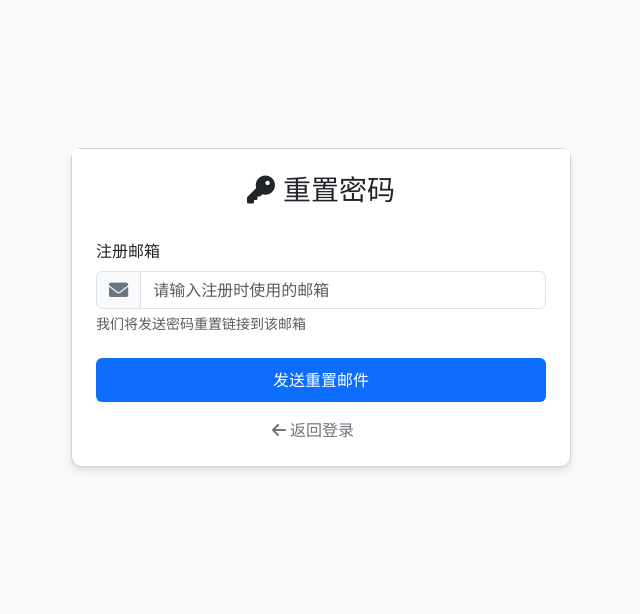
After one commit to xqdada/ds-chatlab, a Flask app: page /forgot_password in a window 1280 px wide. The commit adds this page. Shown: the top 614 px of the page, without its empty margins (319-959 px from the left). Run offline with Flask 3, Linux system fonts and the light colour scheme; some libraries are stand-ins or nearby versions.

Commit message:
添加密码忘记重置功能

```diff
--- a/app.py
+++ b/app.py
@@ -16,6 +16,9 @@ def create_app():
     bcrypt.init_app(app)
     migrate.init_app(app, db)
 
+    from src.extensions import mail
+    mail.init_app(app)
+
     # 注册蓝图
     from src.routers import auth
     app.register_blueprint(auth)
--- a/src/routers.py
+++ b/src/routers.py
@@ -7,10 +7,12 @@ from flask import request, jsonify, session, url_for, make_response, g
 from flask import Blueprint, current_app, render_template, redirect, render_template_string
 
 from src.dk_client import LocalLLMClient, LocalLLMConfig
-from src.extensions import db
+from src.extensions import db, mail
 from src.models import User
 from io import BytesIO
 from PIL import Image, ImageDraw, ImageFont, ImageFilter
+from flask_mail import Message
+from itsdangerous import URLSafeTimedSerializer, BadSignature, SignatureExpired
 
 # 配置结构化日志（优化日志格式）
 logging.basicConfig(
@@ -27,7 +29,22 @@ captcha_store = {}
 
 # 使用Redis或数据库存储
 # import redis
-# captcha_store = redis.Redis(host='localhost', port=6379, db=0)
+# from datetime import timedelta
+#
+# captcha_store = redis.Redis(
+#     host='localhost',
+#     port=6379,
+#     db=0,
+#     decode_responses=True
+# )
+#
+#
+# def store_captcha(session_id, captcha_text, expire=300):
+#     captcha_store.setex(session_id, timedelta(seconds=expire), captcha_text)
+#
+#
+# def get_captcha(session_id):
+#     return captcha_store.get(session_id)
 
 
 @auth.route('/')
@@ -205,6 +222,11 @@ def terms_of_service():
 ''')
 
 
+@auth.route('/forgot_password')
+def forgot_password():
+    return render_template('forgot_password.html')
+
+
 @auth.route('/register')
 def register():
     return render_template('register.html')
@@ -293,6 +315,138 @@ def get_captcha():
     return response
 
 
+def get_serializer():
+    """每次使用时动态获取"""
+    return URLSafeTimedSerializer(current_app.config['SECRET_KEY'])
+
+
+# 定义忘记密码的API路由
+@auth.route('/api/forgot-password', methods=['GET', 'POST'])
+def api_forgot_password():
+    """处理忘记密码的请求"""
+
+    # 获取请求中的JSON数据
+    data = request.get_json()
+    # 检查数据是否存在且包含email字段
+    if not data or 'email' not in data:
+        return jsonify({"success": False, "message": "缺少邮箱参数"}), 400
+
+    # 提取、整理email数据
+    email = data['email'].strip().lower()
+
+    # 1. 验证邮箱是否存在
+    user = User.query.filter_by(email=email)
+    if not user:
+        return jsonify({
+            "success": True,
+            "message": "如果该邮箱已注册，重置链接将发送到您的邮箱"
+        })
+
+    # 2. 生成加密Token（包含邮箱和过期时间）
+    try:
+        serializer = get_serializer()
+        token = serializer.dumps(
+            email,
+            salt=current_app.config['PASSWORD_RESET_SALT']
+        )
+    except Exception as e:
+        logger.error(f"Token生成失败: {str(e)}")
+        return jsonify({"success": False, "message": "系统错误"}), 500
+
+    # 3. 发送密码重置邮件
+    try:
+        reset_url = url_for(
+            'src.reset_password',
+            token=token,
+            _external=True
+        )
+        msg = Message(
+            subject="DeepSeek聊天室密码重置",
+            recipients=[email],
+            html=f'''
+            <h3>密码重置请求</h3>
+            <p>请点击以下链接重置您的密码（有效期1小时）：</p>
+            <p><a href="{reset_url}">{reset_url}</a></p>
+            <p>如果您未请求重置密码，请忽略此邮件。</p>
+            <hr>
+            <small>DeepSeek团队</small>
+            '''
+        )
+        mail.send(msg)
+    except Exception as e:
+        logger.error(f"邮件发送失败: {str(e)}")
+        return jsonify({"success": False, "message": "邮件发送失败"}), 500
+
+    # 返回成功响应
+    return jsonify({
+        "success": True,
+        "message": "重置链接已发送到您的邮箱"
+    })
+
+
+@auth.route('/api/reset-password/<token>', methods=['GET', 'POST'])
+def reset_password(token):
+    """处理密码重置请求"""
+
+    # 创建一个序列化器对象，用于解码和验证令牌
+    serializer = get_serializer()
+
+    try:
+        # 尝试从令牌中加载用户的电子邮件地址，同时检查令牌是否过期
+        email = serializer.loads(
+            token,
+            salt=current_app.config['PASSWORD_RESET_SALT'],
+            max_age=current_app.config['PASSWORD_RESET_EXPIRE']
+        )
+        # 查询数据库以获取用户对象
+        user = User.query.filter_by(email=email).first()
+        if not user:
+            raise ValueError("用户不存在")
+
+    except (SignatureExpired, BadSignature) as e:
+        # 如果令牌过期或无效，根据请求方法返回相应的响应
+        if request.method == 'GET':
+            # 对于GET请求，尝试从令牌中加载电子邮件地址（不检查过期时间）
+            email = serializer.loads(
+                token,
+                salt=current_app.config['PASSWORD_RESET_SALT']
+            )
+            # 返回密码重置令牌过期页面
+            return render_template('reset_password_expired.html', email=email, token=token)
+
+        # 对于POST请求，返回错误信息
+        return jsonify({"success": False, "message": str(e)}), 400
+
+    # 处理GET请求，返回密码重置页面
+    if request.method == 'GET':
+        return render_template('reset_password.html',
+                               email=email,
+                               token=token)
+
+    # 处理POST请求，获取新密码
+    data = request.get_json()
+    if not data or 'password' not in data:
+        # 如果未提供新密码，返回错误信息
+        return jsonify({"success": False, "message": "需要提供新密码"}), 400
+
+    try:
+        # 更新用户密码并提交到数据库
+        user.set_password(data['password'])
+        db.session.commit()
+        # 返回成功信息和登录页面的重定向URL
+        return jsonify({
+            "success": True,
+            "message": "密码已重置",
+            "redirect": url_for('src.login')
+        })
+    except Exception as e:
+        # 如果密码更新失败，回滚数据库更改并记录错误日志
+        db.session.rollback()
+        logger.error(f"密码重置失败: {str(e)}")
+        # 返回错误信息
+        return jsonify({"success": False, "message": "密码更新失败"}), 500
+
+
 def validate_registration(data):
     errors = {}
     if User.query.filter_by(username=data['username']).first():
@@ -306,7 +460,6 @@ def validate_registration(data):
     return errors
 
 
-# 视图函数
 @auth.route('/api/register', methods=['POST'])
 def api_register():
     data = request.get_json()
@@ -344,7 +497,6 @@ class APIConnectionError(Exception):
 
 def handle_api_errors(f):
     """装饰器用于统一处理API错误"""
-
     @wraps(f)
     def wrapper(*args, **kwargs):
         try:
--- /dev/null
+++ b/static/chat-app/css/forgot_password.css
@@ -0,0 +1,26 @@
+body {
+    background-color: #f8f9fa;
+}
+.password-card {
+    max-width: 500px;
+    border-radius: 10px;
+    box-shadow: 0 4px 6px rgba(0, 0, 0, 0.1);
+    margin: 100px auto;
+}
+.form-icon {
+    font-size: 1.2rem;
+    color: #6c757d;
+}
+.btn-reset {
+    background-color: #0d6efd;
+    border: none;
+    padding: 10px 0;
+    font-weight: 500;
+}
+.link-secondary {
+    color: #6c757d;
+    text-decoration: none;
+}
+.link-secondary:hover {
+    text-decoration: underline;
+}
--- a/static/chat-app/css/index.css
+++ b/static/chat-app/css/index.css
@@ -145,3 +145,9 @@
     margin-bottom: 5px;
     font-size: 0.9em;
 }
+
+#currentUser {
+    display: block;
+    text-align: center;
+    padding-top: 5px;
+}
--- /dev/null
+++ b/static/chat-app/js/forgot_password.js
@@ -0,0 +1,59 @@
+ document.querySelector('#forgotPasswordForm').addEventListener('submit', async function(e) {
+            e.preventDefault();
+
+            const email = document.querySelector('#email').value.trim();
+            const submitBtn = document.querySelector('#submitBtn');
+            const submitText = document.querySelector('#submitText');
+            const spinner = document.querySelector('#submitSpinner');
+            const alertBox = document.querySelector('#alertMessage');
+
+            // 验证邮箱格式
+            if (!/^[^\s@]+@[^\s@]+\.[^\s@]+$/.test(email)) {
+                showAlert('请输入有效的邮箱地址', 'danger');
+                return;
+            }
+
+            // 显示加载状态
+            submitBtn.disabled = true;
+            submitText.textContent = '发送中...';
+            spinner.classList.remove('d-none');
+            alertBox.classList.add('d-none');
+
+            try {
+                const response = await fetch('/api/forgot-password', {
+                    method: 'POST',
+                    headers: {
+                        'Content-Type': 'application/json',
+                    },
+                    body: JSON.stringify({ email: email })
+                });
+
+                const data = await response.json();
+
+                if (response.ok) {
+                    showAlert('密码重置邮件已发送，请检查您的邮箱', 'success');
+                    document.querySelector('#forgotPasswordForm').reset();
+                } else {
+                    throw new Error(data.message || '请求失败');
+                }
+            } catch (error) {
+                console.error('Error:', error);
+                showAlert(error.message || '发送失败，请稍后重试', 'danger');
+            } finally {
+                submitBtn.disabled = false;
+                submitText.textContent = '发送重置邮件';
+                spinner.classList.add('d-none');
+            }
+        });
+
+        function showAlert(message, type) {
+            const alertBox = document.querySelector('#alertMessage');
+            alertBox.textContent = message;
+            alertBox.className = `alert alert-${type}`;
+            alertBox.classList.remove('d-none');
+
+            // 5秒后自动隐藏
+            setTimeout(() => {
+                alertBox.classList.add('d-none');
+            }, 5000);
+        }
--- /dev/null
+++ b/templates/forgot_password.html
@@ -0,0 +1,59 @@
+<!DOCTYPE html>
+<html lang="zh-CN">
+<head>
+    <meta charset="UTF-8">
+    <meta name="viewport" content="width=device-width, initial-scale=1.0">
+    <title>忘记密码 - DeepSeek 聊天室</title>
+    <link href="https://cdn.bootcdn.net/ajax/libs/twitter-bootstrap/5.3.0/css/bootstrap.min.css" rel="stylesheet">
+    <link href="https://cdn.bootcdn.net/ajax/libs/font-awesome/6.0.0-beta3/css/all.min.css" rel="stylesheet">
+    <link href="/static/chat-app/css/forgot_password.css" rel="stylesheet">
+</head>
+<body>
+    <div class="container py-5">
+        <div class="row justify-content-center">
+            <div class="col-md-8 col-lg-6">
+                <div class="card password-card">
+                    <div class="card-header bg-white border-0 pt-4 pb-2">
+                        <h3 class="text-center mb-0">
+                            <i class="fas fa-key me-2"></i>重置密码
+                        </h3>
+                    </div>
+                    <div class="card-body px-4 py-4">
+                        <!-- 状态提示 -->
+                        <div id="alertMessage" class="alert d-none"></div>
+
+                        <form id="forgotPasswordForm">
+                            <div class="mb-4">
+                                <label for="email" class="form-label">注册邮箱</label>
+                                <div class="input-group">
+                                    <span class="input-group-text">
+                                        <i class="fas fa-envelope form-icon"></i>
+                                    </span>
+                                    <input type="email" class="form-control" id="email"
+                                           placeholder="请输入注册时使用的邮箱" required>
+                                </div>
+                                <div class="form-text">我们将发送密码重置链接到该邮箱</div>
+                            </div>
+
+                            <div class="d-grid gap-2 mb-3">
+                                <button type="submit" class="btn btn-primary btn-reset" id="submitBtn">
+                                    <span id="submitText">发送重置邮件</span>
+                                    <div id="submitSpinner" class="spinner-border spinner-border-sm ms-2 d-none"></div>
+                                </button>
+                            </div>
+
+                            <div class="text-center mt-3">
+                                <a href="{{ url_for('src.login') }}" class="link-secondary me-3">
+                                    <i class="fas fa-arrow-left me-1"></i>返回登录
+                                </a>
+                            </div>
+                        </form>
+                    </div>
+                </div>
+            </div>
+        </div>
+    </div>
+
+    <script src="/static/chat-app/js/forgot_password.js"></script>
+</body>
+</html>
```
Also changed, not shown: instance/config.py (+10 -0 lines), requirements.txt (+8 -27 lines), src/extensions.py (+12 -0 lines), static/chat-app/css/login.css (added, +15 -0 lines), static/chat-app/css/reset_password.expired.css (added, +32 -0 lines), static/chat-app/js/login.js (added, +13 -0 lines), static/chat-app/js/reset_password.js (added, +33 -0 lines), templates/login.html (+9 -3 lines), templates/reset_password.html (added, +36 -0 lines), templates/reset_password_expired.html (added, +104 -0 lines). Lines whose indentation alone changed are shown as unchanged.
